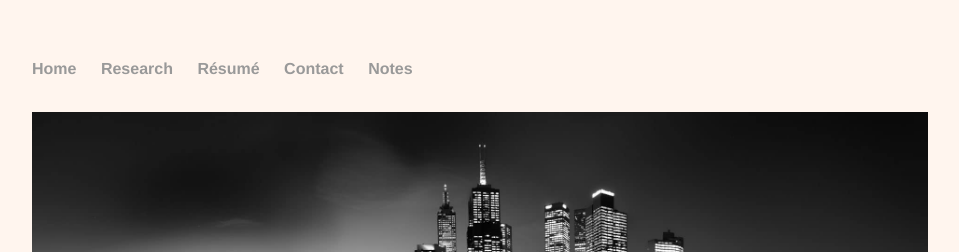
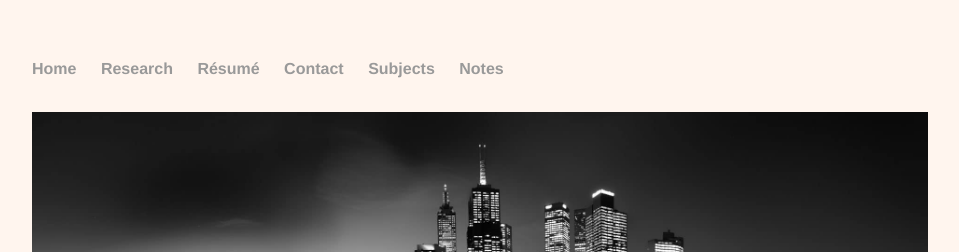
Before and after one commit to weiwangchun/weiwangchun.github.io, a Jekyll site: the page built from index.html, in a window 1280 px wide. Shown: the top 252 px of the page, without its empty margins (160-1119 px from the left). Built offline with Jekyll 4.4.1, drawn with Linux system fonts in a browser that asks for light colours.

Commit message:
Update default.html

```diff
--- a/_layouts/default.html
+++ b/_layouts/default.html
@@ -13,6 +13,7 @@
 		        	<li><a href="/about">Research</a></li>
 	        		<li><a href="/cv/index.html">Résumé</a></li>
 				<li><a href="/contact/index.html">Contact</a></li>
+				<li><a href="/teaching/index.html">Subjects</a></li>
 	        		<li><a href="/blog">Notes</a></li>
 	    		</ul>
 			</nav>
```
